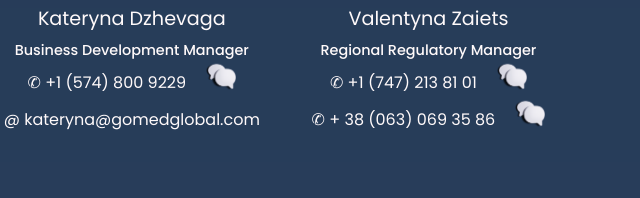
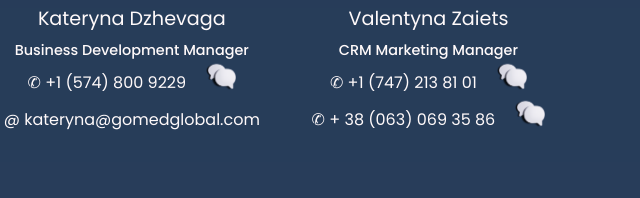
Before and after one commit to l-yusya/gomedglobal, a plain HTML site: page index.html in a window 1280 px wide. Shown: the part 3743-3941 px from the top of the page, 128-768 px from the left. Drawn offline with nearby package versions, Linux system fonts and the light colour scheme.

Commit message:
Minor changes
- about picture changed
- contacts updated

```diff
--- a/index.html
+++ b/index.html
@@ -360,7 +360,7 @@
                   <div class="contact-person_info">
                     <img src="img/contact-zaiets.webp" alt="" class="contact-person__photo">
                     <h4 class="contact-person">Valentyna Zaiets</h4>
-                    <h5 class="contact-person-position">Regional Regulatory Manager </h5>
+                    <h5 class="contact-person-position">CRM Marketing Manager</h5>
                     <div class="contact-person-phone">
                       <p class="contact-person__phone">
                         ✆&nbsp;<a class="phone__link" href="tel:+15748009229">+1 (747) 213
```
Also changed, not shown: 2 other files.
